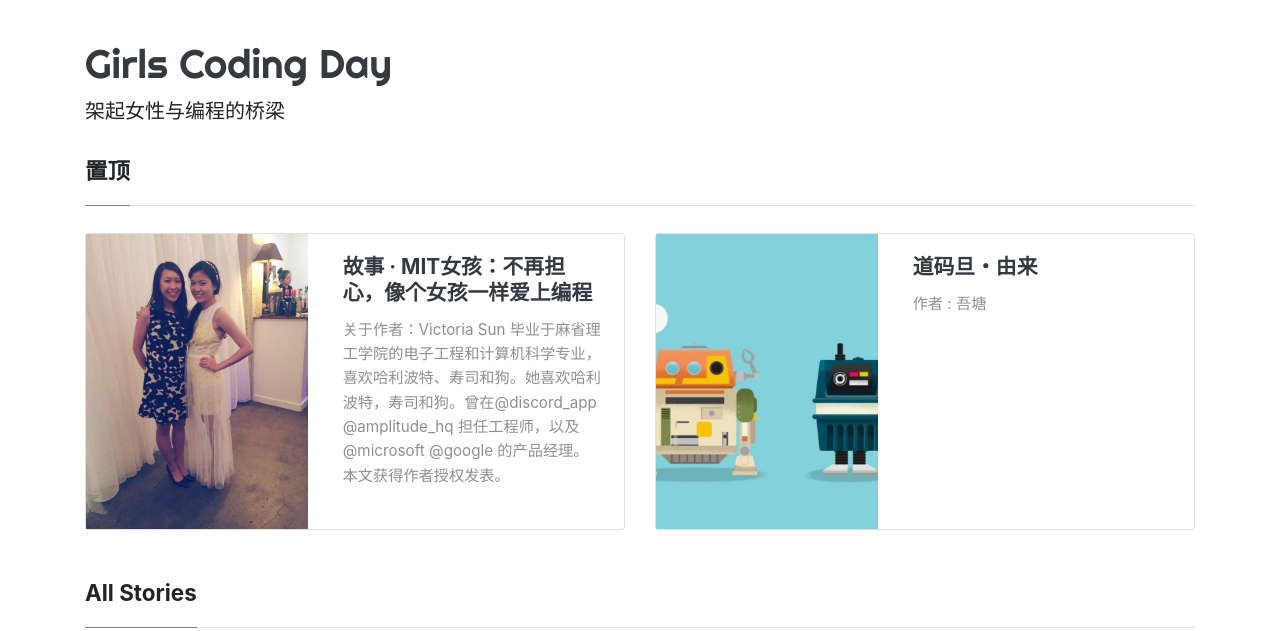
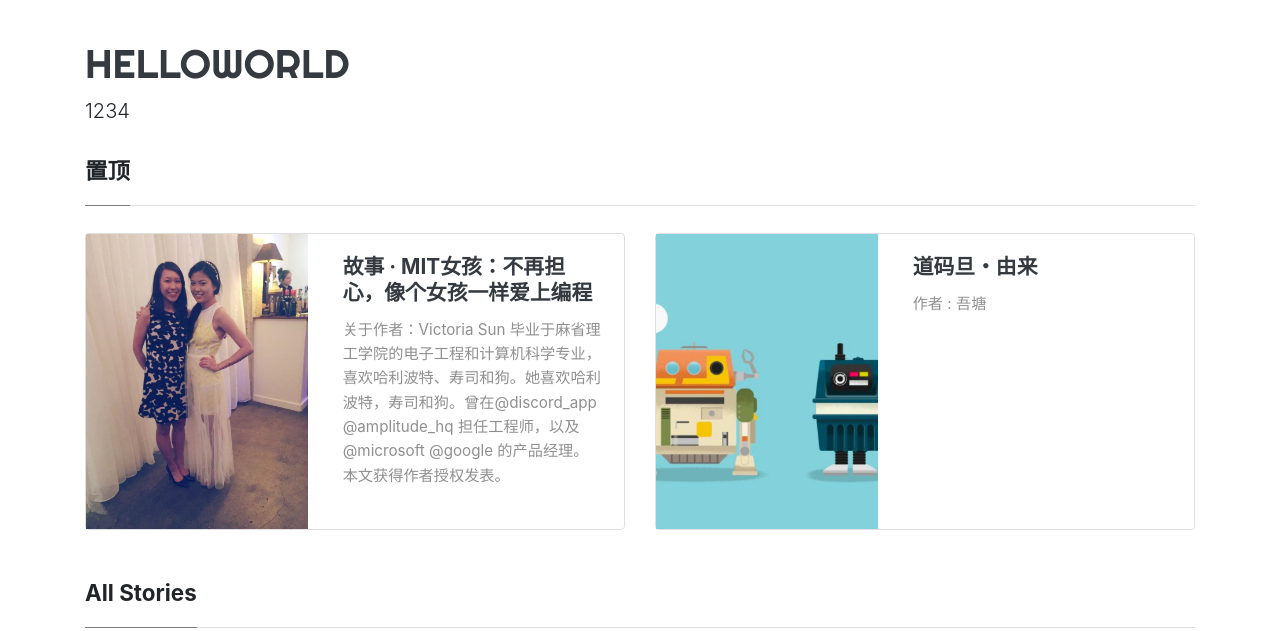
Before and after one commit to xsq1739/myweb2, a Jekyll site: the page built from index.html, in a window 1280 px wide and 900 px high, cut to the strip 0-631 px from the top of the window. Built offline with Jekyll 4.4.1, drawn with Linux system fonts in a browser that asks for light colours; nearby versions of some CDN libraries; the list of posts is cut into pages by our own code; some of the changed text lies outside the part shown.

Commit message:
Update _config.yml

```diff
--- a/_config.yml
+++ b/_config.yml
@@ -1,12 +1,12 @@
 # "/" + 仓库的名字. 资源文件的路径组成部分
-baseurl: "/Girls-Coding-Day-Jekyll-blog-2"
+baseurl: "/myweb2"
 
 # 网页的标题
-title: "Girls Coding Day"
+title: "HELLOWORLD"
 # 网站的主标题
-name: "Girls Coding Day"
+name: "HELLOWORLD"
 # 网站副标题
-description: "架起女性与编程的桥梁"
+description: "1234"
 
 # 分页配置
 # 每页文章数量
```
